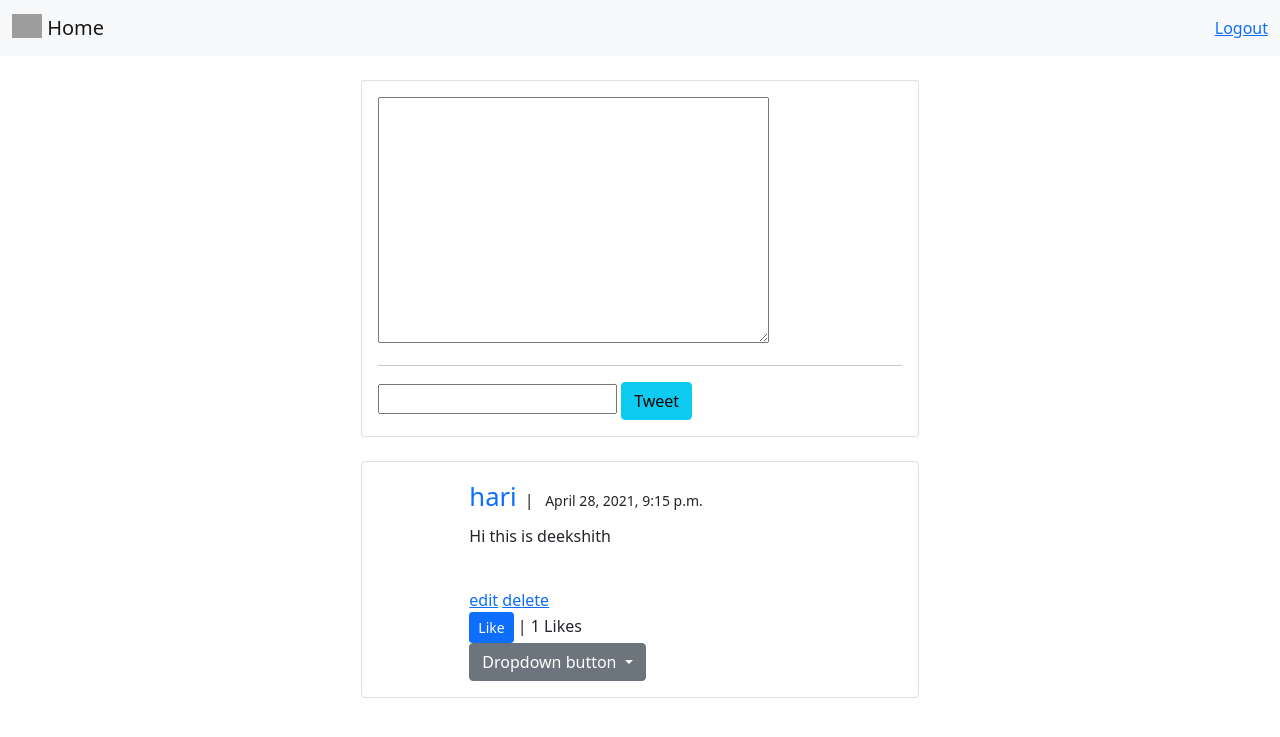
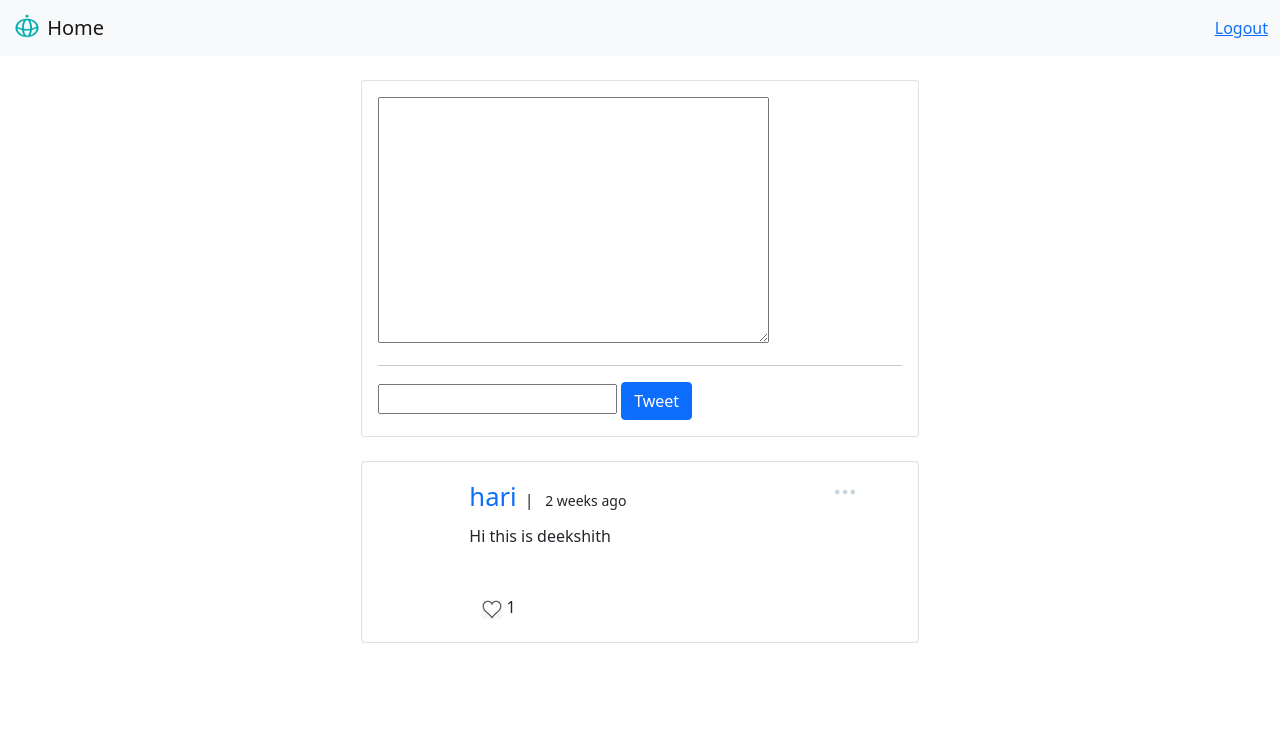
Before and after one commit to deekshith-hari/twitterclone, a Django app: page / in a window 1280 px wide. Shown: the top 737 px of the page. Run offline with Django 3.2, Linux system fonts and the light colour scheme; a user stored in the database is signed in; data comes from the database, SQL or seed files in the repository; both versions use the stored data as it was after the commit; grey boxes are pictures that could not be loaded.

Commit message:
Final commit

```diff
--- a/tweet/templates/tweet/delete.html
+++ b/tweet/templates/tweet/delete.html
@@ -14,8 +14,8 @@
       {% csrf_token %}
       {{form.as_p}}
       <p>Are you sure you want to delete this tweet?</p>
-      <button type="submit" class="btn btn-primary">Delete</button>
-    </form>
+      <button type="submit" class="btn btn-danger">Delete</button>
+    </form><br/><a href="{% url 'home' %}"><button class="btn btn-primary">Cancel</button></a>
   </section>
   <br/>
 
--- a/tweet/templates/tweet/home.html
+++ b/tweet/templates/tweet/home.html
@@ -1,4 +1,6 @@
 {% extends 'tweet/index.html' %}
+{% load static %}
+{% load humanize %}
 {% block content %}
 <!DOCTYPE html>
 <html lang="en" dir="ltr">
@@ -22,7 +24,7 @@
               {{form.body}}
            <br/><hr/>
             {{form.image}}
-            <button type="submit" class="btn btn-info">Tweet</button>
+            <button type="submit" class="btn btn-primary">Tweet</button>
           </form>
         </section>
       </div>
@@ -32,37 +34,35 @@
         <div class="card">
           <div class="card-body">
             <div class="row">
-              <div class="col">
+              <div class="col align-self-start">
                 <img width="90px" src="{{ user.profile.image.url }}" class="rounded-circle account-img img-fluid">
               </div>
-              <div class="col-10">
-                <p class="card-title"> <a href="{% url 'profile' %}" style="font-size:2vw; text-decoration:none;">{{tweet.name}}</a>&ensp;|&ensp;<small> {{tweet.created_at}} </small> </p>
+              <div class="col-8">
+                <p class="card-title"> <a href="{% url 'profile' %}" style="font-size:2vw; text-decoration:none;">{{tweet.name}}</a>&ensp;|&ensp;<small> {{tweet.created_at|timesince}} ago </small></p>
 
                 <p class="card-text">{{tweet.body}}</p>
                 {% if tweet.image %}
-                  <img width="400px" src="{{ tweet.image.url }}" style="border-radius: 15px">
+                  <img class="img-fluid" width="300px" src="{{ tweet.image.url }}" style="border-radius: 15px">
                 {% endif %}
                 <br/>
 
-                    <a class="" href="{% url 'update_tweet' tweet.pk %}">edit</a>
-                    <a class="" href="{% url 'delete_tweet' tweet.pk %}">delete</a>
                     <form class="" action="{% url 'like_tweet' tweet.pk %}"  method="post">
                       {% csrf_token %}
-                      <button type="submit" name="tweet_id" value="{{ tweet.id }}" class="btn btn-primary btn-sm">Like</button> | {{tweet.likes.all.count}} Likes
+                      <button type="submit" class="btn btn-" name="button" name= "tweet_id" value={{tweet.id}}>
+                        <img width="20px" src="{% static 'tweet/like.png' %}">   {{tweet.likes.all.count}}
+                      </button>
                     </form>
+                </div>
+                <div class="col-2">
+                  <div class="dropdown">
+                    <img width="20px" type="submit" src="{% static 'tweet/more.png' %}" data-bs-toggle="dropdown" aria-expanded="false">
 
-                    <div class="dropdown">
-                        <button class="btn btn-secondary dropdown-toggle" type="button" id="dropdownMenuButton" data-toggle="dropdown" aria-haspopup="true" aria-expanded="false">
-                          Dropdown button
-                        </button>
-                        <div class="dropdown-menu" aria-labelledby="dropdownMenuButton">
-                          <a class="dropdown-item" href="#">Action</a>
-                          <a class="dropdown-item" href="#">Another action</a>
-                          <a class="dropdown-item" href="#">Something else here</a>
-                        </div>
+                      <ul class="dropdown-menu" aria-labelledby="dropdownMenuButton1">
+                        <li><a class="dropdown-item" href="{% url 'update_tweet' tweet.pk %}">Edit</a></li>
+                        <li><a class="dropdown-item" href="{% url 'delete_tweet' tweet.pk %}">Delete</a></li>
+                      </ul>
                     </div>
-
-              </div>
+                </div>
             </div>
           </div>
         </div>
--- a/tweet/templates/tweet/index.html
+++ b/tweet/templates/tweet/index.html
@@ -1,4 +1,5 @@
 <!DOCTYPE html>
+{% load static %}
 <html lang="'en'" dir="ltr">
   <head>
     <meta charset="utf-8">
@@ -11,8 +12,8 @@
   <body>
     <nav class="navbar navbar-light bg-light">
       <div class="container-fluid">
-        <a class="navbar-brand" href="#">
-          <img src="/docs/5.0/assets/brand/bootstrap-logo.svg" alt="" width="30" height="24" class="d-inline-block align-text-top">
+        <a class="navbar-brand" href="{% url 'home' %}">
+          <img src="{% static 'tweet/techis-logo.png' %}" alt="" width="30" height="24" class="d-inline-block align-text-top">
             Home
         </a>
         <a href="{% url 'logout' %}">Logout</a>
@@ -20,11 +21,12 @@
       </div>
     </nav>
     {% block content %}
+
     {% endblock content %}
 
     <script src="https://cdn.jsdelivr.net/npm/bootstrap@5.0.0-beta3/dist/js/bootstrap.bundle.min.js" integrity="sha384-JEW9xMcG8R+pH31jmWH6WWP0WintQrMb4s7ZOdauHnUtxwoG2vI5DkLtS3qm9Ekf" crossorigin="anonymous"></script>
-    <script src="https://cdn.jsdelivr.net/npm/@popperjs/core@2.9.1/dist/umd/popper.min.js" integrity="sha384-SR1sx49pcuLnqZUnnPwx6FCym0wLsk5JZuNx2bPPENzswTNFaQU1RDvt3wT4gWFG" crossorigin="anonymous"></script>
-    <script src="https://cdn.jsdelivr.net/npm/bootstrap@5.0.0-beta3/dist/js/bootstrap.min.js" integrity="sha384-j0CNLUeiqtyaRmlzUHCPZ+Gy5fQu0dQ6eZ/xAww941Ai1SxSY+0EQqNXNE6DZiVc" crossorigin="anonymous"></script>
+    <!-- <script src="https://cdn.jsdelivr.net/npm/@popperjs/core@2.9.1/dist/umd/popper.min.js" integrity="sha384-SR1sx49pcuLnqZUnnPwx6FCym0wLsk5JZuNx2bPPENzswTNFaQU1RDvt3wT4gWFG" crossorigin="anonymous"></script> -->
+    <!-- <script src="https://cdn.jsdelivr.net/npm/bootstrap@5.0.0-beta3/dist/js/bootstrap.min.js" integrity="sha384-j0CNLUeiqtyaRmlzUHCPZ+Gy5fQu0dQ6eZ/xAww941Ai1SxSY+0EQqNXNE6DZiVc" crossorigin="anonymous"></script> -->
 
   </body>
 </html>
--- a/tweet/templates/tweet/update.html
+++ b/tweet/templates/tweet/update.html
@@ -15,9 +15,10 @@
           <form method="post" enctype="multipart/form-data">
             {% csrf_token %}
             {{form.body}}<br/>
-            {{form.image}}<br/>
+            {{form.image}}<br/><br/>
 
             <button type="submit" class="btn btn-primary">Update</button>
+            <a href="{% url 'home' %}"><button type="submit" class="btn btn-danger">Cancel</button></a>
           </form>
         </section>
       </div>
--- a/tweet/views.py
+++ b/tweet/views.py
@@ -10,9 +10,8 @@ from django.http import HttpResponseRedirect
 from django.urls import reverse
 
 
-@login_required
+
 def home(request, *args, **kwargs):
-    profile = Profile.objects.all()
     form = TweetForm()
     if request.method == 'POST':
         form = TweetForm(request.POST, request.FILES)
@@ -21,7 +20,7 @@ def home(request, *args, **kwargs):
         new_tweet.save()
         return redirect('home')
 
-    context = {'tweets' : Tweet.objects.all().order_by('-created_at'), 'form':form, 'profiles':profile}
+    context = {'tweets' : Tweet.objects.all().order_by('-created_at'), 'form':form, }
     return render(request, 'tweet/home.html', context)
 
 
--- a/twitterclone/settings.py
+++ b/twitterclone/settings.py
@@ -39,6 +39,7 @@ INSTALLED_APPS = [
     'django.contrib.sessions',
     'django.contrib.messages',
     'django.contrib.staticfiles',
+    'django.contrib.humanize',
     'tweet',
     'accounts',
 ]
```
Also changed, not shown: drop.html (deleted, +0 -31 lines), db.sqlite3, tweet/static/tweet/like.png (added), tweet/static/tweet/more.png (added), tweet/static/tweet/techis-logo.png (added), 3 other files.
